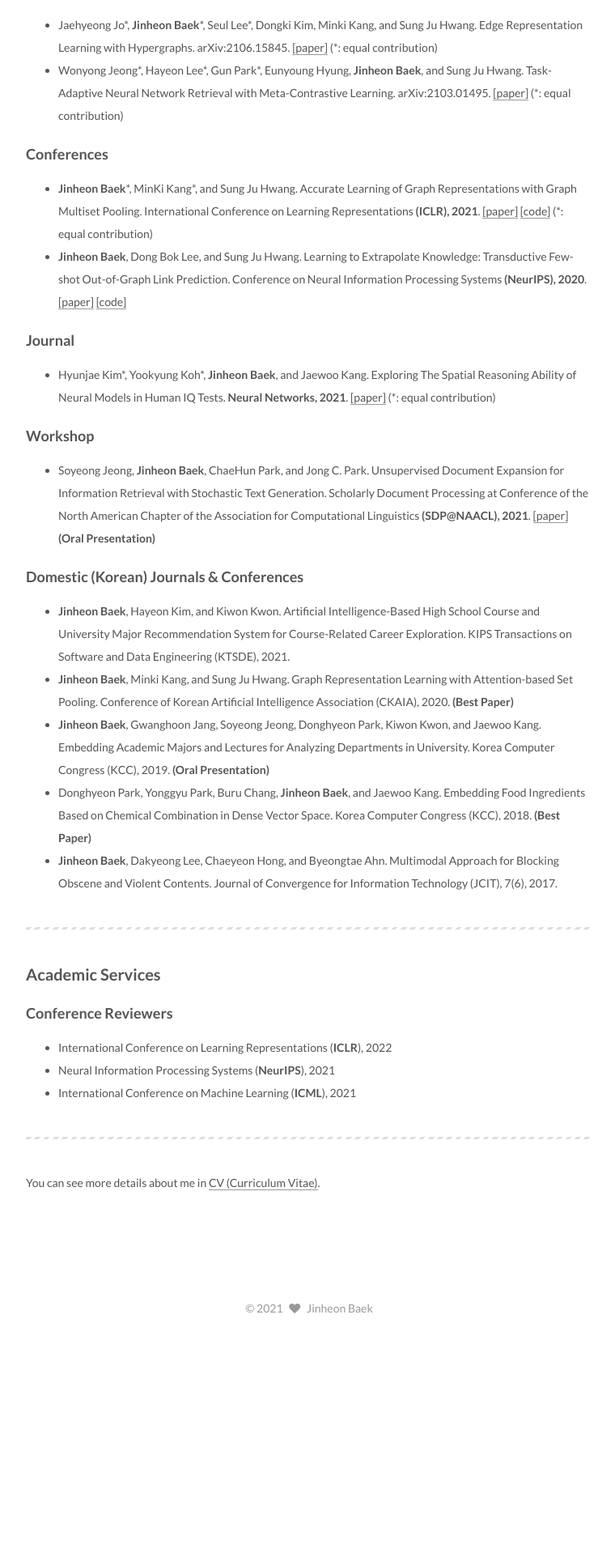
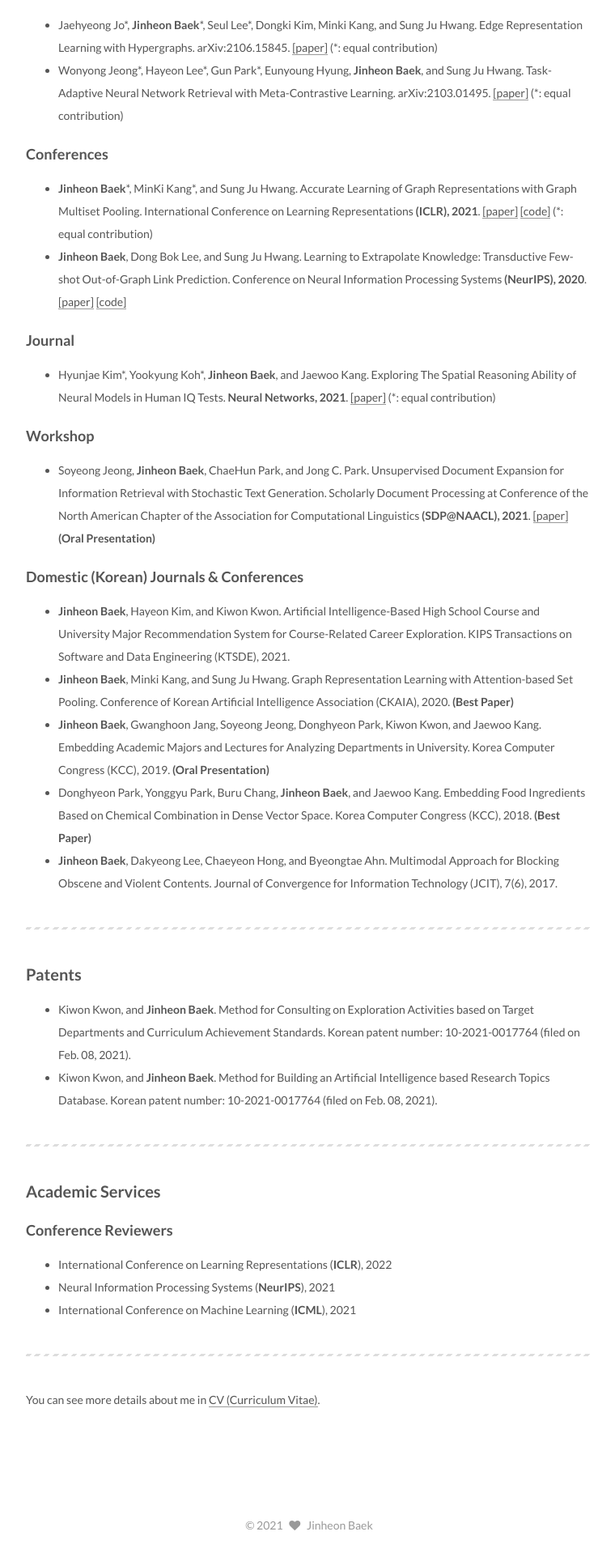
Before and after one commit to JinheonBaek/JinheonBaek.github.io, a Jekyll site: the page built from about/index.md, in a window 1280 px wide. Shown: the part 1858-3776 px from the top of the page at 81% size, without its empty margins (258-1018 px from the left). Built offline with Jekyll 4.4.1, drawn with Linux system fonts in a browser that asks for light colours; comment, search, counter and statistics services are not loaded; before the commit the page ends 3508 px from its top, so only the background shows below that.

Commit message:
update patents

```diff
--- a/about/index.md
+++ b/about/index.md
@@ -69,6 +69,13 @@ My research interest is mainly on developing novel machine learning models and a
 * **Jinheon Baek**, Gwanghoon Jang, Soyeong Jeong, Donghyeon Park, Kiwon Kwon, and Jaewoo Kang. Embedding Academic Majors and Lectures for Analyzing Departments in University. Korea Computer Congress (KCC), 2019. **(Oral Presentation)**
 * Donghyeon Park, Yonggyu Park, Buru Chang, **Jinheon Baek**, and Jaewoo Kang. Embedding Food Ingredients Based on Chemical Combination in Dense Vector Space. Korea Computer Congress (KCC), 2018. **(Best Paper)**
 * **Jinheon Baek**, Dakyeong Lee, Chaeyeon Hong, and Byeongtae Ahn. Multimodal Approach for Blocking Obscene and Violent Contents. Journal of Convergence for Information Technology (JCIT), 7(6), 2017.
+
+---
+
+## Patents
+
+* Kiwon Kwon, and **Jinheon Baek**. Method for Consulting on Exploration Activities based on Target Departments and Curriculum Achievement Standards. Korean patent number: 10-2021-0017764 (filed on Feb. 08, 2021).
+* Kiwon Kwon, and **Jinheon Baek**. Method for Building an Artificial Intelligence based Research Topics Database. Korean patent number: 10-2021-0017764 (filed on Feb. 08, 2021).
 
 ---
 
```
Also changed, not shown: 3 other files.
